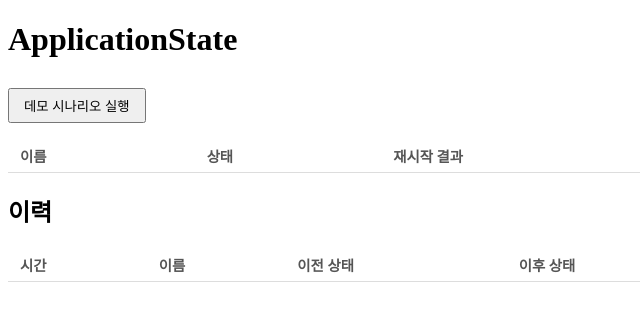
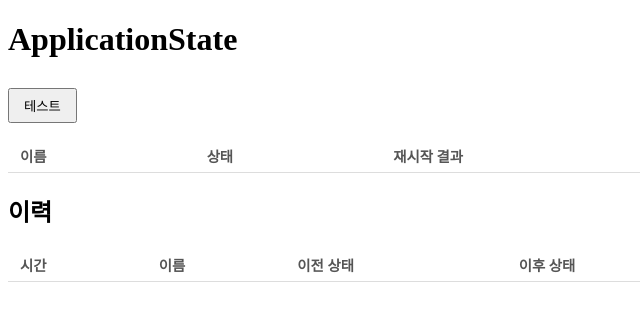
Before and after one commit to hamjwoo/ApplicationState, a website: page public/index.html in a window 1280 px wide. Shown: the whole page, without its empty margins (0-640 px from the left). Drawn offline with Linux system fonts and the light colour scheme; no server answers.

Commit message:
데모 버튼 이름을 '테스트'로 변경

```diff
--- a/public/index.html
+++ b/public/index.html
@@ -48,7 +48,7 @@
 </head>
 <body>
   <h1>ApplicationState</h1>
-  <button id="demo-button">데모 시나리오 실행</button>
+  <button id="demo-button">테스트</button>
   <div id="demo-status"></div>
   <table id="app-table">
     <thead>
```
